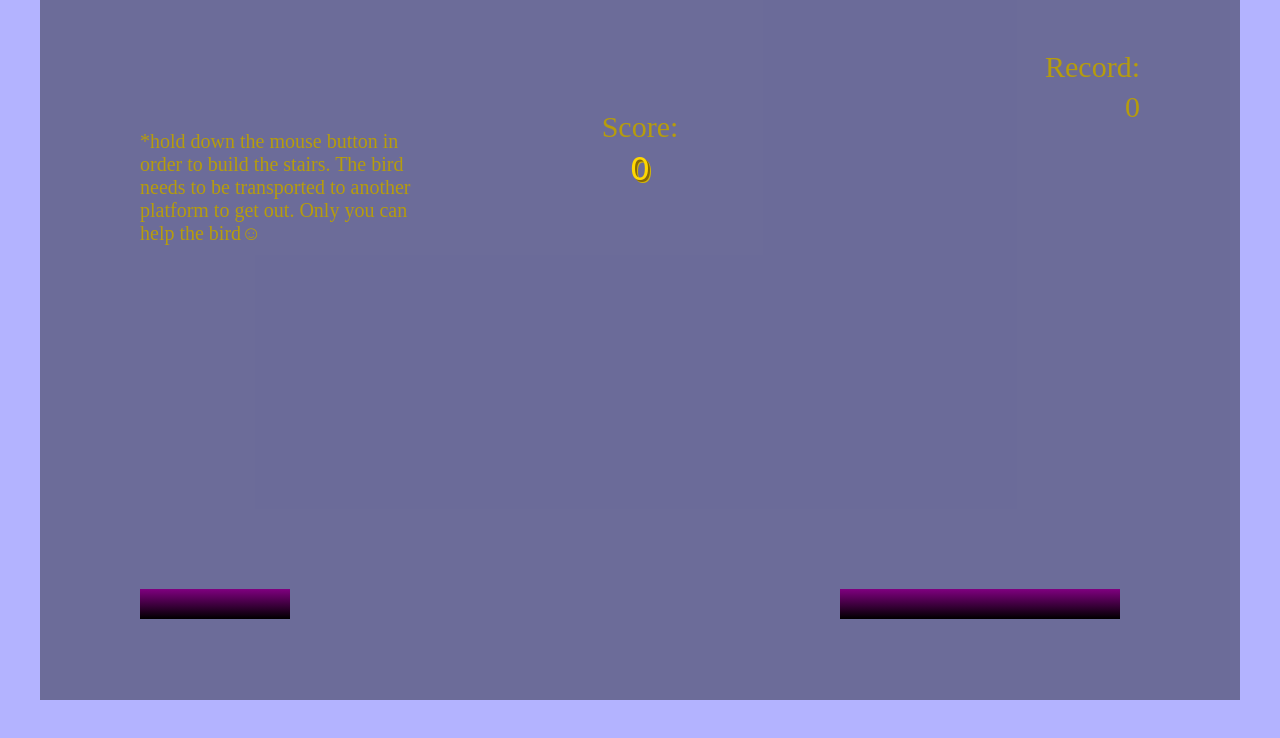
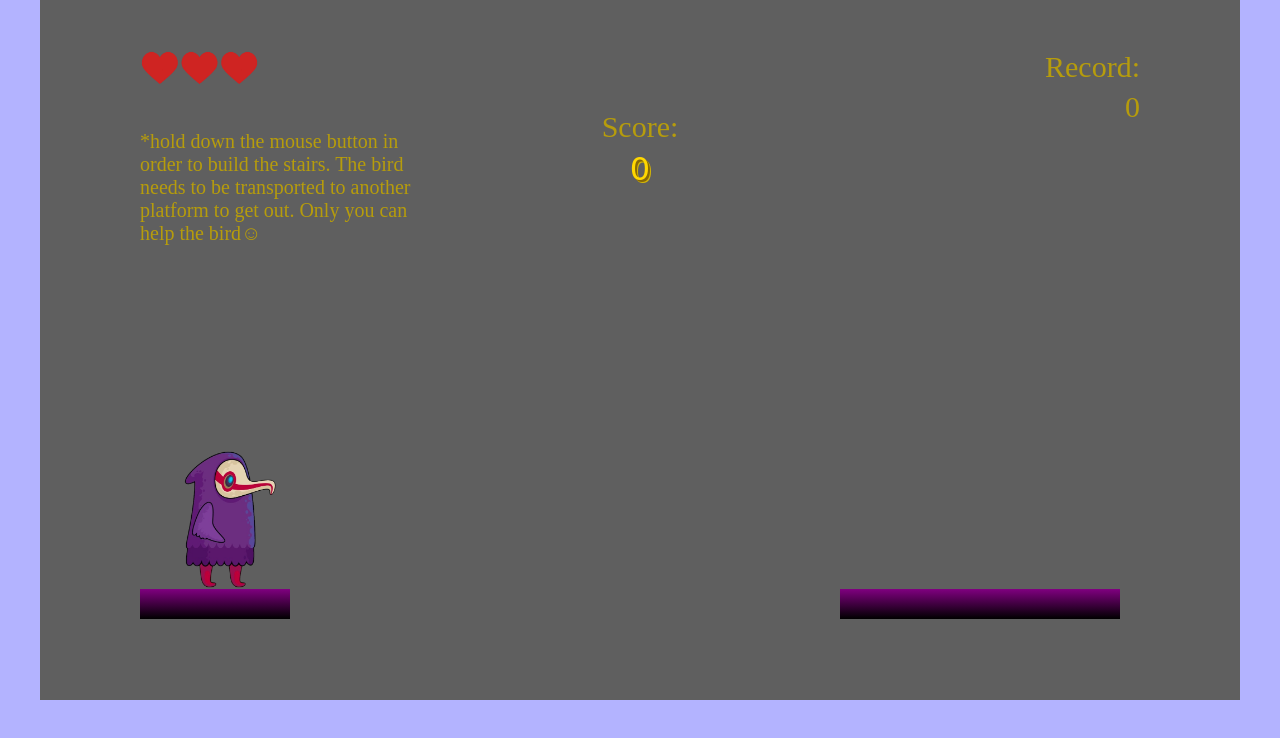
Before and after one commit to Kate10283/game, a plain HTML site: page index.html in a window 1280 px wide. Drawn offline with Linux system fonts and the light colour scheme; the site is published under a folder, as on GitHub Pages, so addresses that start at the root find nothing; a web font is replaced by a local one.

Commit message:
Update index.css

```diff
--- a/index.css
+++ b/index.css
@@ -11,7 +11,7 @@ body {
 }
 
 .layout {
-  background-image: url(/images/background.jpg);
+  background-image: url(./images/background.jpg);
   background-size: cover;
   background-position: center;
   width: 1200px;
@@ -54,7 +54,7 @@ body {
 }
 
 .bird {
-  background-image: url(/images/stand.png);
+  background-image: url(./images/stand.png);
   background-repeat: no-repeat;
   background-size: auto 100%;
   background-position: 0 0;
@@ -118,7 +118,7 @@ body {
   position: absolute;
   top: 50px;
   left: 100px;
-  background-image: url(/images/heart.png);
+  background-image: url(./images/heart.png);
   width: 120px;
   height: 35.5px;
   background-repeat: no-repeat;
```
